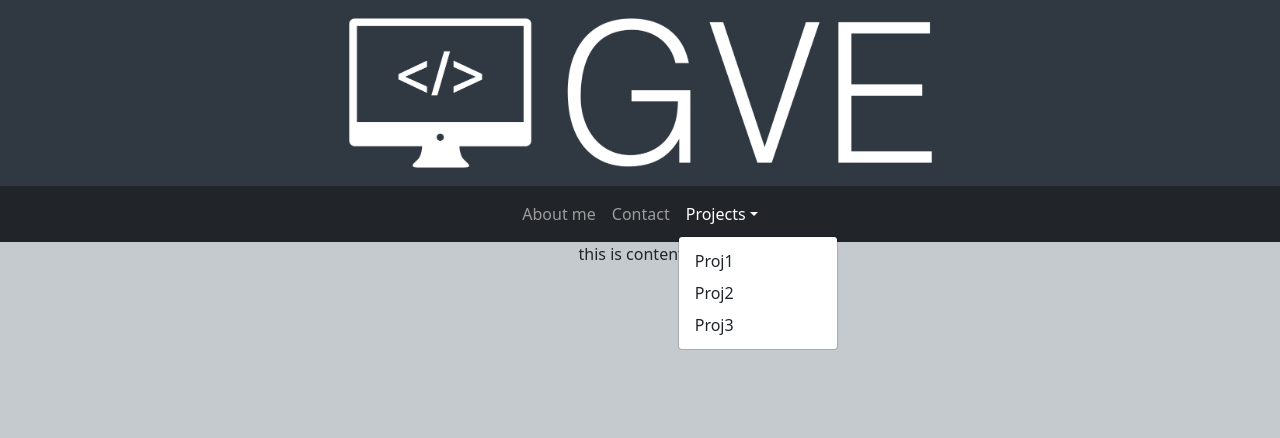
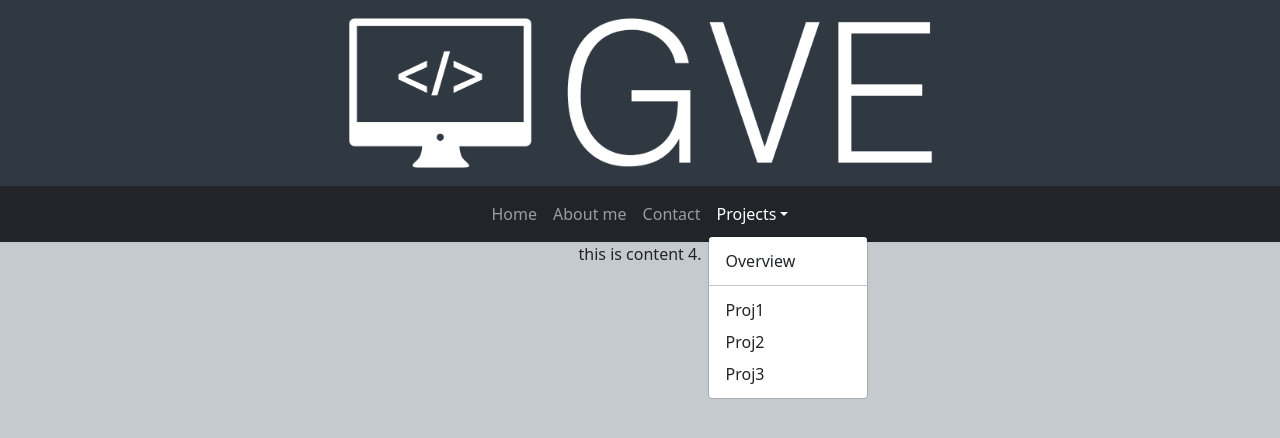
Before and after one commit to GianniVE/gvewebsite, a React (Create React App) app: page / in a window 1280 px wide. Both pictures are taken after a click on the button "Projects". Shown: the top 438 px of the page. Built offline with nearby package versions, Linux system fonts and the light colour scheme.

Commit message:
showing nav to home + overview in nav

```diff
--- a/src/Components/Nav/Navbar.js
+++ b/src/Components/Nav/Navbar.js
@@ -21,17 +21,27 @@ function Navbar() {
         <NavBar.Collapse className="justify-content-center ">
           <Nav>
 
-            {window.location.href.includes("/Home") ||window.location.href.includes("/") ? null :
-              <Nav.Link onClick={()=> navigate('/Home')}>Home</Nav.Link>
+            {window.location.href === "https://www.gianniversees.be/#/Home" ||
+              window.location.href === "http://www.gianniversees.be/#/Home" ||
+
+              window.location.href === "https://www.gianniversees.be/" ||
+              window.location.href === "http://www.gianniversees.be/" ||
+
+              window.location.href === "http://localhost:3000/#/Home" ||
+              window.location.href === "http://localhost:3000/"
+              ? null :
+              <Nav.Link onClick={() => navigate('/Home')}>Home</Nav.Link>
             }
 
-            <Nav.Link onClick={()=> navigate('/About')}>About me</Nav.Link>
-            <Nav.Link onClick={()=> navigate('/Contact')}>Contact</Nav.Link>
+            <Nav.Link onClick={() => navigate('/About')}>About me</Nav.Link>
+            <Nav.Link onClick={() => navigate('/Contact')}>Contact</Nav.Link>
 
             <NavDropDown title="Projects">
-              <NavDropDown.Item onClick={()=> navigate('/ZZZ')}>Proj1</NavDropDown.Item>
-              <NavDropDown.Item onClick={()=> navigate('/ZZZ')}>Proj2</NavDropDown.Item>
-              <NavDropDown.Item onClick={()=> navigate('/ZZZ')}>Proj3</NavDropDown.Item>
+              <NavDropDown.Item onClick={() => navigate('/ZZZ')}>Overview</NavDropDown.Item>
+              <NavDropDown.Divider />
+              <NavDropDown.Item onClick={() => navigate('/ZZZ')}>Proj1</NavDropDown.Item>
+              <NavDropDown.Item onClick={() => navigate('/ZZZ')}>Proj2</NavDropDown.Item>
+              <NavDropDown.Item onClick={() => navigate('/ZZZ')}>Proj3</NavDropDown.Item>
             </NavDropDown>
 
           </Nav>
```
